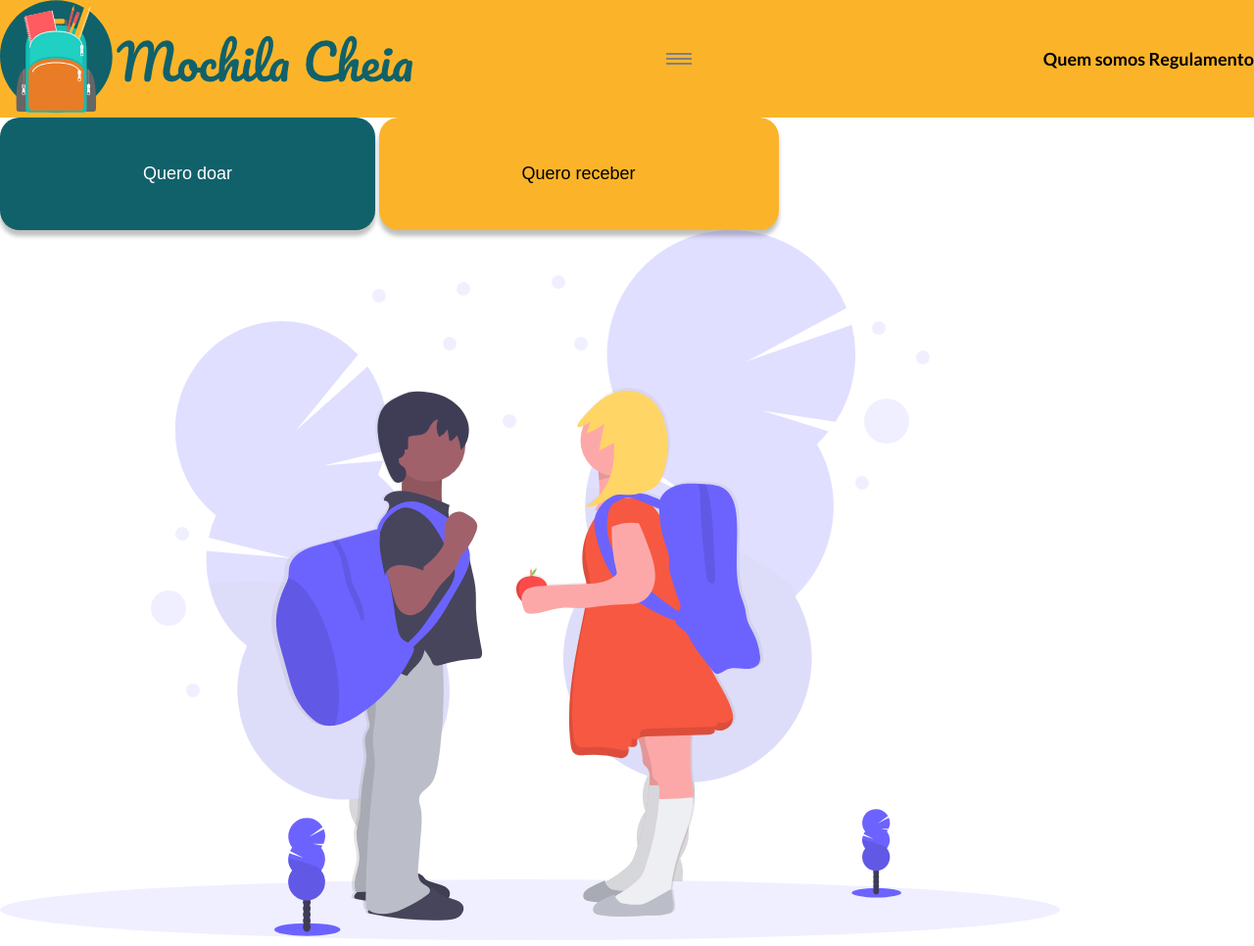
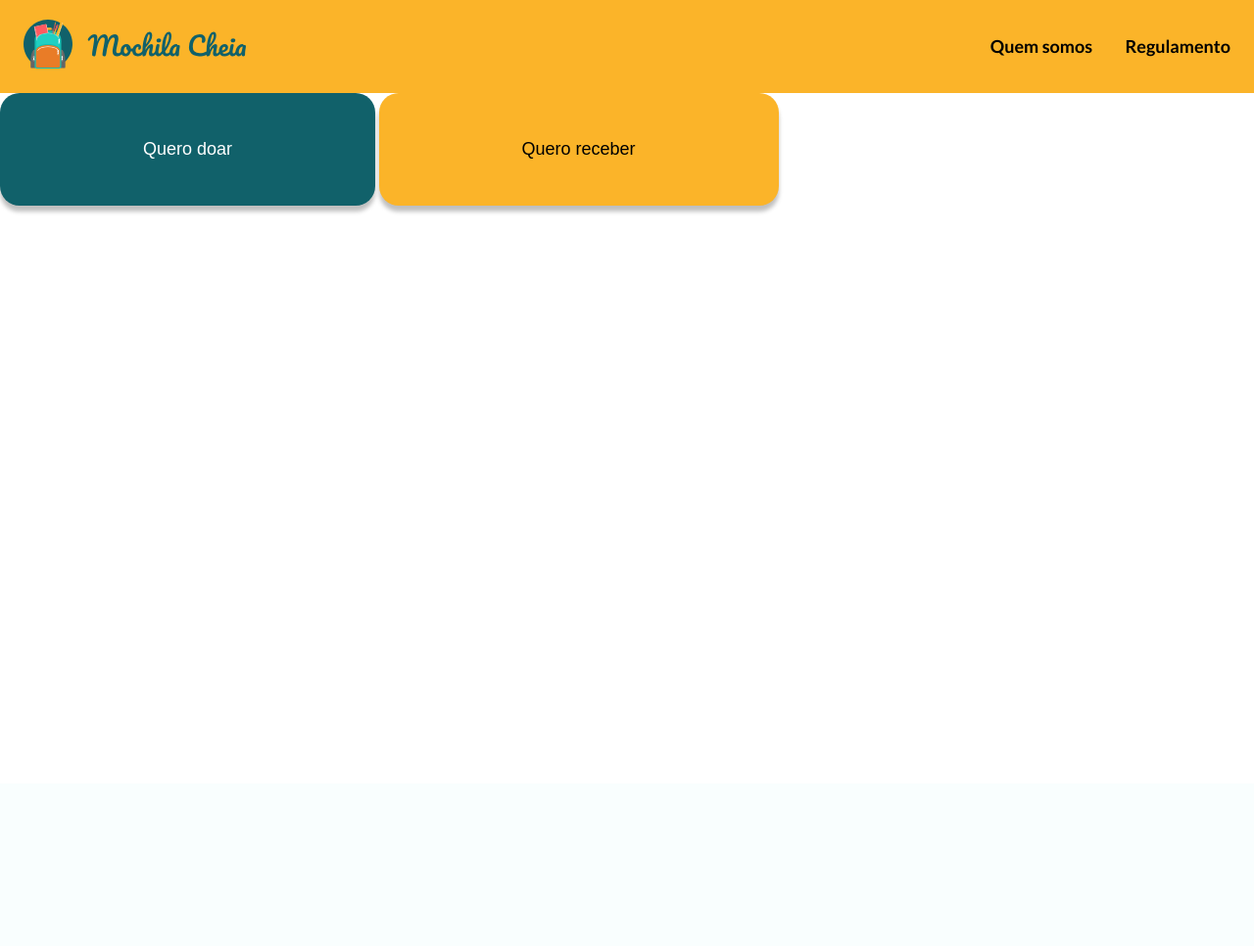
Before and after one commit to adiala/mochila-cheia-hackaton, a PHP site: page / in a window 1280 px wide. Shown: the whole page at 98% size. After the commit the page ends 218 px from the top, so only its background shows below. Run offline with PHP 8.4, Linux system fonts and the light colour scheme.

Commit message:
atualiza nav

```diff
--- a/app/scss/_globals.scss
+++ b/app/scss/_globals.scss
@@ -12,7 +12,6 @@ body {
     padding: 0;
     line-height: 1.3;
     font-family: Lato, sans-serif;
-    font-weight: 700;
     font-size: $font-med;
 }
 
@@ -39,7 +38,6 @@ a, a:visited, a:hover {
 }
 
 //buttons
-
 button {
     padding: 2.9375rem 9.125rem;
     border-radius: 20px;
@@ -70,8 +68,14 @@ button {
 
 .hide-for-mobile {
     //hide for tablet and mobile
+    @include breakpoint-down(medium) {
+        display: none;
+    }
 }
 
 .hide-for-desktop {
     //hide for desktop
+    @include breakpoint-up(large) {
+        display: none;
+    }
 }
--- a/app/scss/_header.scss
+++ b/app/scss/_header.scss
@@ -2,13 +2,14 @@
 
     nav {
         background-color: #FBB429;
+        padding: 1.25rem 1.5rem;
     }
 
     &__logo {
-        img {
-            width: 421px;
-            height: 115px;
-        }
+
+            img {
+
+            }
     }
 
     &__menu { // Mobile Menu
@@ -17,8 +18,7 @@
             display: block;
             width: 26px;
             height: 2px;
-            background-color: gray;
-            margin-right: 100px;
+            background-color: #2B626A;
 
             &:not(:last-child) {
                 margin-bottom: 3px;
@@ -27,8 +27,14 @@
     }
 
     &__links {
-       a {
+
+        a {
            font-size: $font-med;
+
+           &:not(:last-child) {
+               margin-right: 30px;
+
+           }
        }
     }
 }
--- a/app/scss/_mixins.scss
+++ b/app/scss/_mixins.scss
@@ -5,3 +5,15 @@
 
 $breakpoints-up: ("medium": "40em", "large": "64em", "xlarge": "87.5em");
 $breakpoints-down: ("small": "39.9375em", "medium": "63.9375em", "large": "87.4375em");
+
+@mixin breakpoint-up($size) {
+    @media (min-width: map-get($breakpoints-up, $size)) {
+        @content;
+    }
+}
+
+@mixin breakpoint-down($size) {
+    @media (max-width: map-get($breakpoints-down, $size)) {
+        @content;
+    }
+}
--- a/app/scss/style.css
+++ b/app/scss/style.css
@@ -14,7 +14,6 @@ body {
   padding: 0;
   line-height: 1.3;
   font-family: Lato, sans-serif;
-  font-weight: 700;
   font-size: 1.125rem;
 }
 
@@ -70,21 +69,28 @@ button {
   border: 0;
 }
 
+@media (max-width: 63.9375em) {
+  .hide-for-mobile {
+    display: none;
+  }
+}
+
+@media (min-width: 64em) {
+  .hide-for-desktop {
+    display: none;
+  }
+}
+
 .header nav {
   background-color: #FBB429;
-}
-
-.header__logo img {
-  width: 421px;
-  height: 115px;
+  padding: 1.25rem 1.5rem;
 }
 
 .header__menu > span {
   display: block;
   width: 26px;
   height: 2px;
-  background-color: gray;
-  margin-right: 100px;
+  background-color: #2B626A;
 }
 
 .header__menu > span:not(:last-child) {
@@ -94,4 +100,8 @@ button {
 .header__links a {
   font-size: 1.125rem;
 }
+
+.header__links a:not(:last-child) {
+  margin-right: 30px;
+}
 /*# sourceMappingURL=style.css.map */
--- a/app/scss/style.scss
+++ b/app/scss/style.scss
@@ -1,3 +1,4 @@
 @import "variables";
+@import "mixins";
 @import "globals";
 @import "header";
--- a/index.html
+++ b/index.html
@@ -1,6 +1,8 @@
 <!DOCTYPE html>
 <html lang="pt-BR">
+
 <head>
+
     <meta charset="UTF-8">
     <meta http-equiv="X-UA-Compatible" content="IE=edge">
     <meta name="viewport" content="width=device-width, initial-scale=1.0">
@@ -10,20 +12,22 @@
     <link href="https://fonts.googleapis.com/css2?family=Lato:wght@700&display=swap" rel="stylesheet">
 
 </head>
+
 <body>
+
     <header class="header">
         <nav class="flex flex-jc-sb flex-ai-c">
             <a href="/" class="header__logo">
                 <img src="./images/logo.svg" alt="Mochila Cheia">
             </a>
 
-            <a href="#" class="header__menu">
+            <a href="#" class="header__menu hide-for-desktop">
                 <span></span>
                 <span></span>
                 <span></span>
             </a>
 
-            <div class="header__links">
+            <div class="header__links hide-for-mobile">
                 <a href="#">Quem somos</a>
                 <a href="#">Regulamento</a>
             </div>
@@ -31,13 +35,13 @@
 
     </header>
 
+    <main>
 
-    <main>
         <button type="button" class="button__doar">Quero doar</button>
         <button type="button" class="button__receber">Quero receber</button>
-        <div class="homeImg">
-            <img src="./images/criancas.svg" alt="Crianças" id="indexImg">
-        </div>
+
     </main>
+
 </body>
+
 </html>
```
Also changed, not shown: images/logo.svg, 1 other file.
